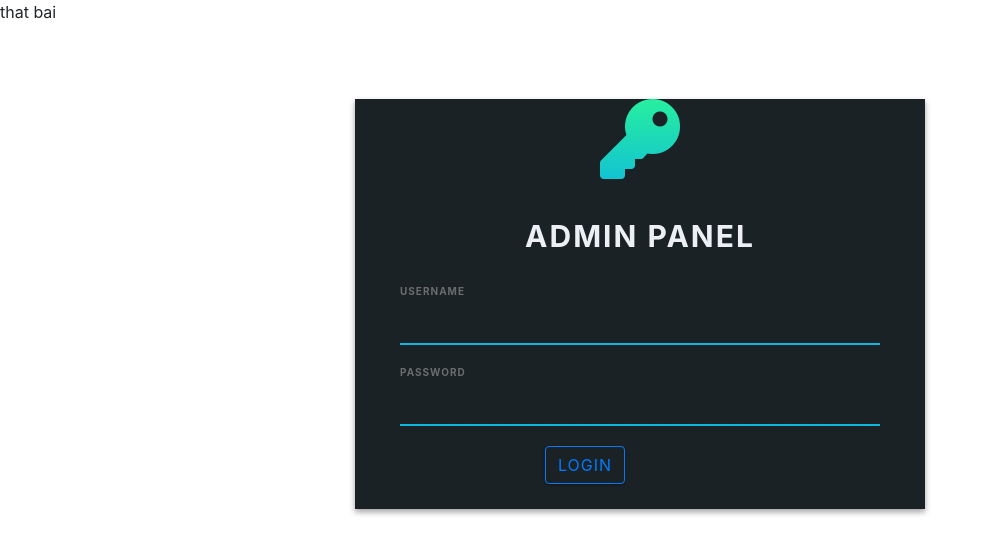
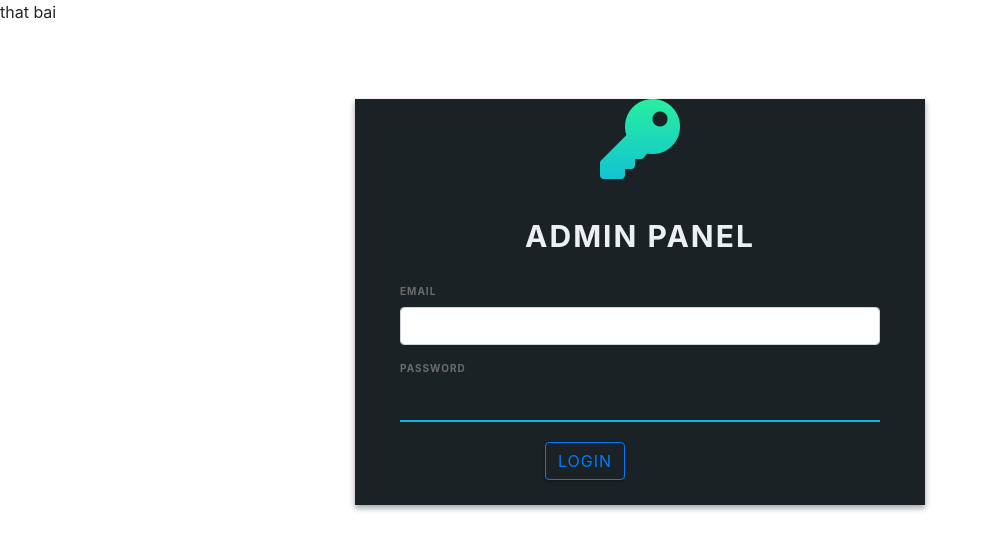
Before and after one commit to vinh333/V-QLSinhvien, a PHP site: page /login.php in a window 1280 px wide. Shown: the top 549 px of the page, without its empty margins (0-991 px from the left). Run offline with PHP 8.4, Linux system fonts and the light colour scheme; data that the repository does not hold is empty; some libraries are stand-ins or nearby versions.

Commit message:
THEM-chuc-nang-dang-nhap

```diff
--- a/index.php
+++ b/index.php
@@ -1,5 +1,6 @@
 <!DOCTYPE html>
 <html lang="en">
+
 <head>
     <meta charset="UTF-8">
     <meta http-equiv="X-UA-Compatible" content="IE=edge">
@@ -7,7 +8,9 @@
     <title>Document</title>
     <link href="https://cdn.jsdelivr.net/npm/bootstrap@5.2.3/dist/css/bootstrap.min.css" rel="stylesheet" integrity="sha384-rbsA2VBKQhggwzxH7pPCaAqO46MgnOM80zW1RWuH61DGLwZJEdK2Kadq2F9CUG65" crossorigin="anonymous">
 </head>
+
 <body>
 
 </body>
+
 </html>
--- a/login.html
+++ b/login.html
@@ -33,12 +33,13 @@
                         <div class="col-lg-12 login-form">
                             <form>
                                 <div class="form-group">
-                                    <label class="form-control-label">USERNAME</label>
-                                    <input type="text" class="form-control">
+                                    <label class="form-control-label">EMAIL</label>
+
+                                    <input type="email" name="email" class="form-control">
                                 </div>
                                 <div class="form-group">
                                     <label class="form-control-label">PASSWORD</label>
-                                    <input type="password" class="form-control" i>
+                                    <input type="password" class="form-control" name="password">
                                 </div>
 
                                 <div class="col-lg-12 loginbttm">
@@ -46,7 +47,8 @@
                                         <!-- Error Message -->
                                     </div>
                                     <div class="col-lg-6 login-btm login-button">
-                                        <button type="submit" class="btn btn-outline-primary">LOGIN</button>
+                                        <button type="submit" class="btn btn-outline-primary"
+                                            name="submit">LOGIN</button>
                                     </div>
                                 </div>
                             </form>
@@ -62,12 +64,12 @@
 
 
             <!-- <h1>Form đăng nhập</h1>
-        <form method="post" action="login.php">
+            <form method="post" action="login.php">
 
-            Email:<input type="email" name="email"><br><br>
-            Password:<input type="password" name="password"><br><br>
-            <input type="submit" name="submit" value="SUBMIT">
-        </form> -->
+                Email:<input type="email" name="email"><br><br>
+                Password:<input type="password" name="password"><br><br>
+                <input type="submit" name="submit" value="SUBMIT">
+            </form> -->
     </form>
 
 </body>
```
